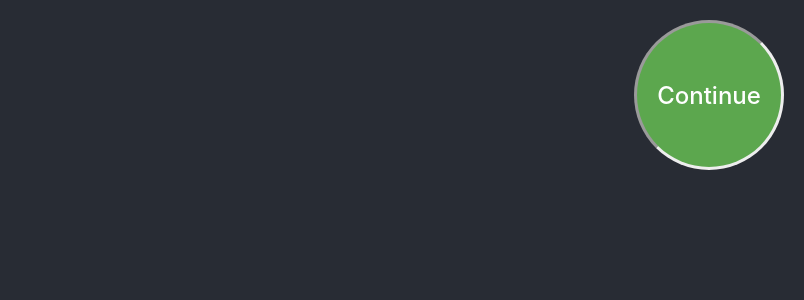
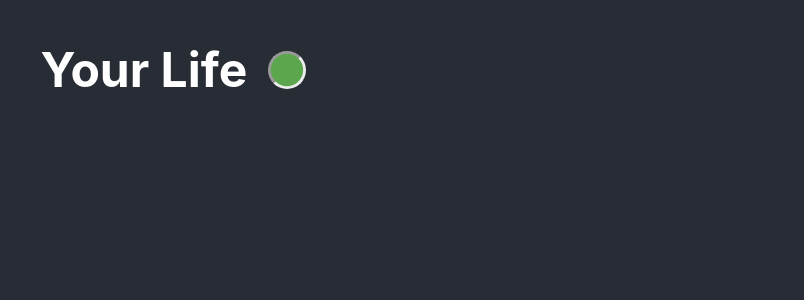
Before and after one commit to bonzo45/life-calendar, a React (Create React App) app: page / in a window 1280 px wide. Shown: the top 300 px of the page, without its empty margins (476-1280 px from the left). Built offline with nearby package versions, Linux system fonts and the light colour scheme.

Commit message:
Pulsing button... ish...

```diff
--- a/src/Life.css
+++ b/src/Life.css
@@ -14,30 +14,22 @@
 }
 
 .LifeTitle {
-    margin: 40px;
+    visibility: hidden;
+
+    margin: 40px 20px;
 }
 
 .Continue {
     visibility: hidden;
 
-    position: fixed;
-    top: 20px;
-    right: 20px;
     cursor: pointer;
     background-color: #5ca74e;
     box-sizing: border-box;
     border: inset;
 
-    padding: 20px;
-    width: 150px;
-    height: 150px;
+    width: 40px;
+    height: 40px;
     border-radius: 500px;
-
-    display: flex;
-    flex-direction: column;
-    justify-content: center;
-
-    font-weight: 500;
 }
 
 .Continue:hover {
--- a/src/Life.js
+++ b/src/Life.js
@@ -7,7 +7,7 @@ function Life() {
 
     const prepareAnimation = () => {
         const timeline = gsap.timeline();
-        timeline.to('.LifeTitleWrapper, .LifeCalendar, .MonthHeading.BirthMonth, .Month.BirthMonth, .MonthHeading:not(.BirthMonth), .Month:not(.BirthMonth)', {opacity: 0, duration: 0});
+        timeline.to('.LifeCalendar, .MonthHeading.BirthMonth, .Month.BirthMonth, .MonthHeading:not(.BirthMonth), .Month:not(.BirthMonth)', {opacity: 0, duration: 0});
     };
 
     const fadeIn = duration => ({autoAlpha: 1, duration});
@@ -19,20 +19,25 @@ function Life() {
             default:
             case 0:
                 timeline.addLabel('start');
+
+                const titleDuration = 2;
+                timeline.from('.LifeTitle', {y: '-100px', duration: titleDuration}, 'start');
+                timeline.to('.LifeTitle', fadeIn(titleDuration), 'start');
+
                 const buttonDuration = 0.5;
-                timeline.from('.Continue', {y: '-300px', duration: buttonDuration}, 'start');
-                timeline.to('.Continue', fadeIn(buttonDuration), 'start');
+                timeline.from('.Continue', {scale: 0}, titleDuration);
+                timeline.to('.Continue', fadeIn(buttonDuration), titleDuration);
+
+                const pulseTimeline = gsap.timeline({repeat: -1});
+                const pulseDuration = 0.5;
+                pulseTimeline.to('.Continue', {scale: 0.95, duration: pulseDuration, ease: "sine.inOut"});
+                pulseTimeline.to('.Continue', {scale: 1, duration: pulseDuration, ease: "sine.inOut"});
+                pulseTimeline.to('.Continue', {scale: 1.05, duration: pulseDuration, ease: "sine.inOut"});
+                pulseTimeline.to('.Continue', {scale: 1, duration: pulseDuration, ease: "sine.inOut"});
+                timeline.add(pulseTimeline);
                 break;
 
             case 1:
-                timeline.addLabel('title');
-                const titleAnimation = {y: '-100px', duration: 1.25};
-                const titleAnimationTo = {opacity: 1, duration: 1.25};
-                timeline.from('.LifeTitleWrapper', titleAnimation, 'title');
-                timeline.to('.LifeTitleWrapper', titleAnimationTo, 'title');
-                break;
-
-            case 2:
                 timeline.from('.LifeCalendar', {scale: 0.95, duration: 0.5}, '-=0.25');
                 timeline.to('.LifeCalendar', {opacity: 1, duration: 0.5}, '-=0.25');
 
@@ -56,7 +61,7 @@ function Life() {
                 timeline.to('.Month.BirthMonth > .Tutorial', birthTutorialAnimationTo);
                 break;
 
-            case 3:
+            case 2:
                 timeline.addLabel('Year 1');
                 const year1Duration = 0.5;
                 const year1Stagger = 0.25;
@@ -71,7 +76,7 @@ function Life() {
                 timeline.to('.Year1 > .Month:not(.BirthMonth)', year1AnimationTo, 'Year 1');
                 break;
 
-            case 4:
+            case 3:
                 timeline.addLabel('Rest of Life');
                 const restOfLifeDuration = 0.25;
                 const restOfLifeStagger = 0.005;
@@ -103,15 +108,16 @@ function Life() {
 
     return (
         <div className="Life">
-            <div className="Continue"
-                 onClick={
-                     () => runAnimation()
-                 }
-            >
-                <div>Continue</div>
-            </div>
             <div className="LifeTitleWrapper">
-                <h1 className="LifeTitle">Your Life</h1>
+                <h1 className="LifeTitle">
+                    Your Life
+                </h1>
+                <div className="Continue"
+                     onClick={
+                         () => runAnimation()
+                     }
+                >
+                </div>
             </div>
             <div className="LifeCalendar">
                 <div className="MonthHeadings">
```
